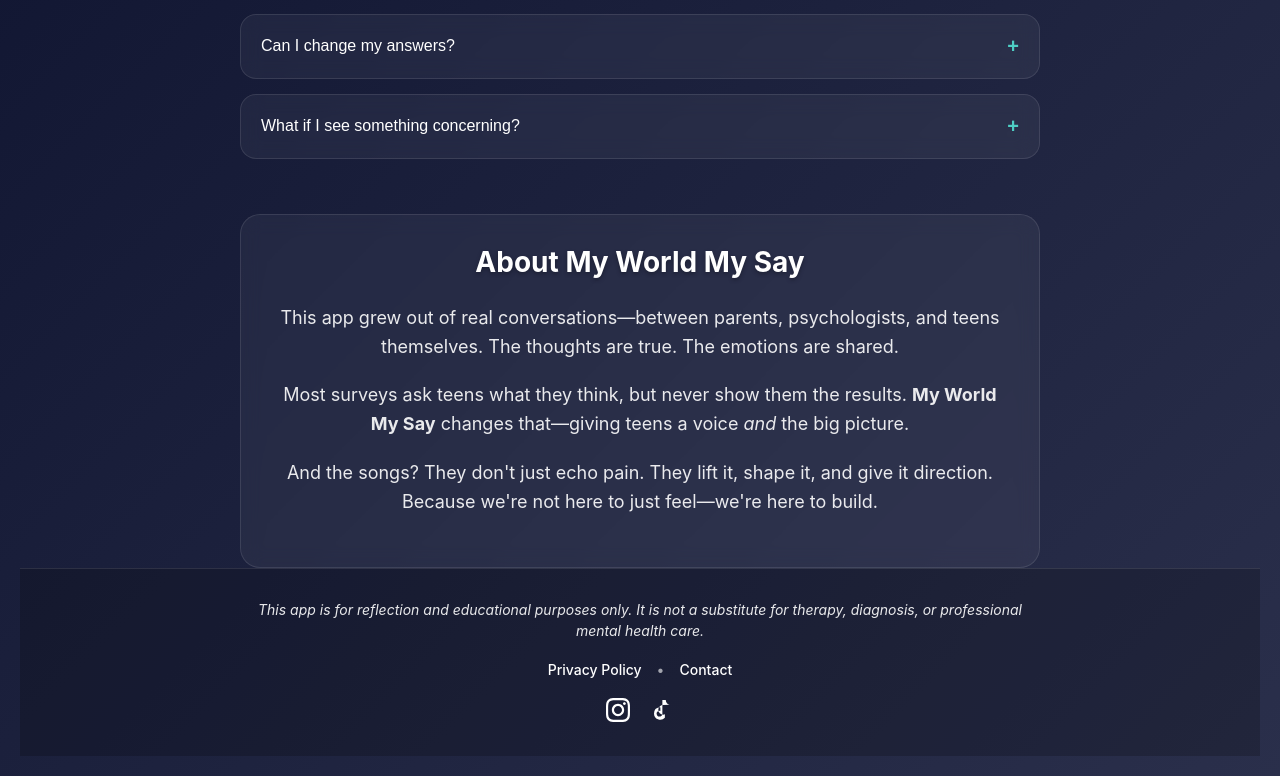
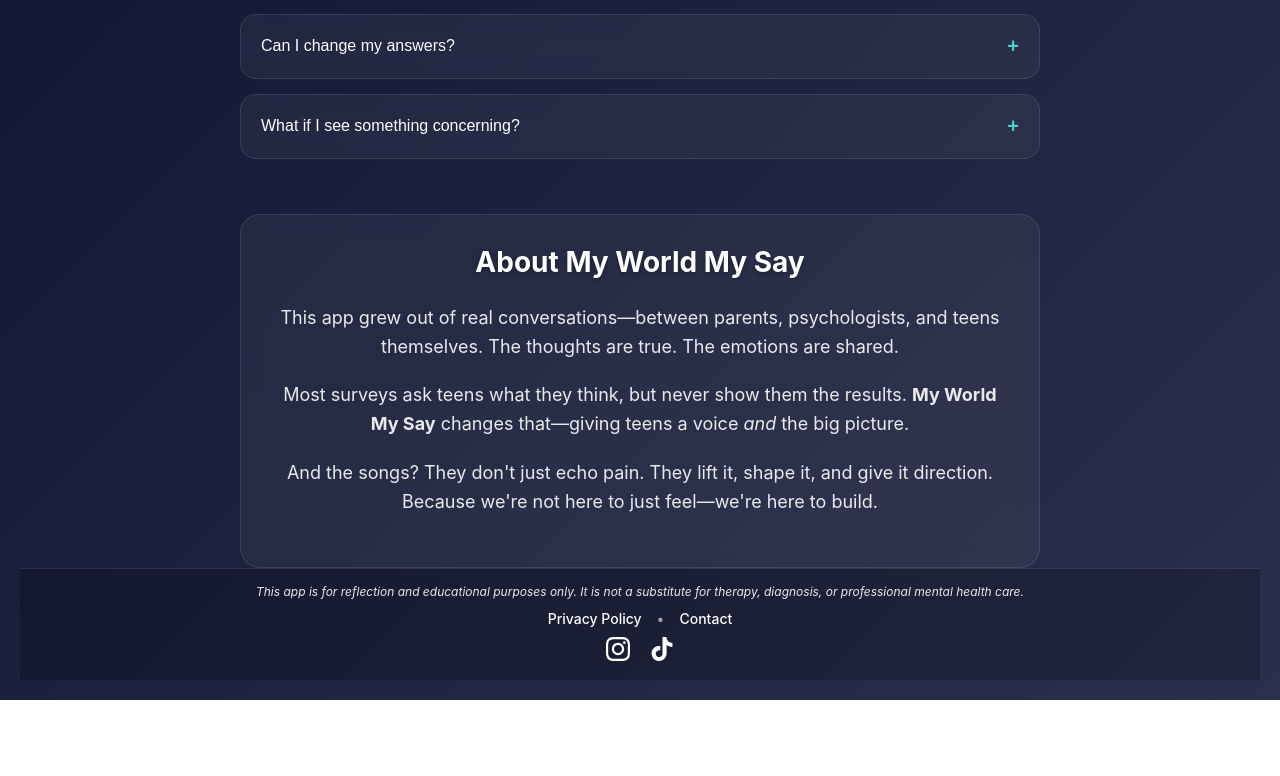
Before and after one commit to MWMS-LLC/main-poll-frontend, a React (Vite) app in the folder frontend/: page /faq in a window 1280 px wide. Shown: the part 732-1508 px from the top of the page. After the commit the page ends 1432 px from the top, so only its background shows below. Built offline with nearby package versions, Linux system fonts and the light colour scheme.

Commit message:
Improve Landing page layout: compact social sharing section, better bubble hover effects, fix TikTok icon

```diff
--- a/frontend/src/components/Footer.jsx
+++ b/frontend/src/components/Footer.jsx
@@ -32,7 +32,7 @@
             style={styles.socialIcon}
           >
             <svg width="24" height="24" viewBox="0 0 24 24" fill="currentColor">
-              <path d="M19.59 6.69a4.83 4.83 0 0 1-3.77-4.25V2h-3.45v13.67a2.89 2.89 0 0 1-5.2 1.74 2.89 2.89 0 0 1 2.31-4.64 2.93 2.93 0 0 1 .88.13V9.4a6.84 6.84 0 0 0-.88-.05A6.33 6.33 0 0 0 4 15.38a6.33 6.33 0 0 0 10.86 4.43v-3.45a4.85 4.85 0 0 1-1.74.32 4.83 4.83 0 0 1-4.83-4.83 4.83 4.83 0 0 1 4.83-4.83z"/>
+              <path d="M12.525.02c1.31-.02 2.61-.01 3.91-.02.08 1.53.63 3.09 1.75 4.17 1.12 1.11 2.7 1.62 4.24 1.79v4.03c-1.44-.05-2.89-.35-4.2-.97-.57-.26-1.1-.59-1.62-.93-.01 2.92.01 5.84-.02 8.75-.08 1.4-.54 2.79-1.35 3.94-1.31 1.92-3.58 3.17-5.91 3.21-1.43.08-2.86-.31-4.08-1.03-2.02-1.19-3.44-3.37-3.65-5.71-.02-.5-.03-1-.01-1.49.18-1.9 1.12-3.72 2.58-4.96 1.66-1.44 3.98-2.13 6.15-1.72.02 1.48-.04 2.96-.04 4.44-.99-.32-2.15-.23-3.02.37-.63.41-1.11 1.04-1.36 1.75-.21.51-.15 1.07-.14 1.61.24 1.64 1.82 3.02 3.5 2.87 1.12-.01 2.19-.66 2.77-1.61.19-.33.4-.67.41-1.06.1-1.79.06-3.57.07-5.36.01-4.03-.01-8.05.02-12.07z"/>
             </svg>
           </a>
         </div>
@@ -44,7 +44,7 @@
 const styles = {
   footer: {
     width: '100%',
-    padding: '30px 20px',
+    padding: '15px 20px',
     marginTop: 'auto',
     background: 'rgba(0, 0, 0, 0.2)',
     borderTop: '1px solid rgba(255, 255, 255, 0.1)'
@@ -58,9 +58,9 @@
 
   disclaimer: {
     color: 'rgba(255, 255, 255, 0.9)',
-    fontSize: '14px',
-    lineHeight: '1.5',
-    marginBottom: '20px',
+    fontSize: '12px',
+    lineHeight: '1.4',
+    marginBottom: '10px',
     fontStyle: 'italic'
   },
 
@@ -69,7 +69,7 @@
     justifyContent: 'center',
     alignItems: 'center',
     gap: '15px',
-    marginBottom: '20px'
+    marginBottom: '10px'
   },
 
   footerLink: {
--- a/frontend/src/index.css
+++ b/frontend/src/index.css
@@ -71,12 +71,19 @@
 
 /* Interactive bubble hover effects */
 .bubble-hover:hover {
-  transform: translateY(-5px) scale(1.05) !important;
-  box-shadow: 0 15px 35px rgba(0, 0, 0, 0.4) !important;
+  transform: translateY(-3px) scale(1.03) !important;
+  box-shadow: 0 12px 30px rgba(0, 0, 0, 0.4) !important;
+  transition: all 0.2s ease !important;
 }
 
 .bubble-hover:active {
-  transform: translateY(-2px) scale(1.02) !important;
+  transform: translateY(-1px) scale(0.98) !important;
+  transition: all 0.1s ease !important;
+}
+
+/* Add click delay to prevent accidental clicks during hover */
+.bubble-hover {
+  transition: all 0.2s ease !important;
 }
 
 /* Block hover effects */
--- a/frontend/src/pages/Landing.jsx
+++ b/frontend/src/pages/Landing.jsx
@@ -27,7 +27,7 @@
   const [selectedCategory, setSelectedCategory] = useState(null)
   const [selectedAge, setSelectedAge] = useState('')
 
-  const [showSharing, setShowSharing] = useState(false)
+  const [showSharing, setShowSharing] = useState(true)
   const [copySuccess, setCopySuccess] = useState(false)
   const [socialHandles, setSocialHandles] = useState({})
 
@@ -57,6 +57,8 @@
   }
 
   const handleCategoryClick = (category) => {
+    // Add small delay to prevent accidental clicks during hover
+    setTimeout(() => {
       // Check if user already exists in localStorage
       const existingUserUuid = localStorage.getItem('user_uuid')
       const existingYearOfBirth = localStorage.getItem('year_of_birth')
@@ -70,6 +72,7 @@
         setShowAgeDropdown(true)
         setSelectedAge('')
       }
+    }, 150) // 150ms delay
   }
 
   const handleAgeSubmit = async () => {
@@ -311,7 +314,7 @@
                 {copySuccess ? 'Copied!' : 'Copy link'}
               </button>
             </div>
-              <div style={styles.socialLabel}>Share to your accounts:</div>
+            <div style={styles.followUsText}>Follow Us:</div>
             <div style={styles.socialButtons}>
           <button
             style={{
@@ -722,9 +725,9 @@
   },
 
   sharingSection: {
-    marginTop: '40px',
-    marginBottom: '40px',
-    padding: '20px',
+    marginTop: '5px',
+    marginBottom: '20px',
+    padding: '8px',
     background: 'linear-gradient(135deg, #1A1F3B 0%, #2A2F4B 100%)',
     borderRadius: '20px',
     boxShadow: '0 10px 30px rgba(0, 0, 0, 0.3)',
@@ -737,8 +740,8 @@
     display: 'flex',
     justifyContent: 'space-between',
     alignItems: 'center',
-    marginBottom: '20px',
-    paddingBottom: '15px',
+    marginBottom: '10px',
+    paddingBottom: '8px',
     borderBottom: '1px solid rgba(255, 255, 255, 0.1)'
   },
 
@@ -773,8 +776,8 @@
     alignItems: 'center',
     background: 'rgba(255, 255, 255, 0.1)',
     borderRadius: '10px',
-    padding: '10px 15px',
-    marginBottom: '20px',
+    padding: '6px 10px',
+    marginBottom: '8px',
     border: '1px solid rgba(255, 255, 255, 0.2)'
   },
 
@@ -807,10 +810,19 @@
     fontWeight: '500'
   },
 
+  followUsText: {
+    fontSize: '12px',
+    color: 'rgba(255, 255, 255, 0.8)',
+    marginBottom: '6px',
+    fontWeight: '500',
+    textAlign: 'center'
+  },
+
   socialButtons: {
     display: 'flex',
-    gap: '15px',
-    justifyContent: 'center'
+    gap: '8px',
+    justifyContent: 'center',
+    marginBottom: '0'
   },
 
   socialButton: {
@@ -854,12 +866,20 @@
     width: '240px',
     textAlign: 'center',
     boxShadow: '0 8px 25px rgba(0, 0, 0, 0.3)',
-    transition: 'all 0.3s ease',
+    transition: 'all 0.2s ease',
     animation: 'bubbleFloat 2s ease-in-out infinite',
     display: 'flex',
     flexDirection: 'column',
     alignItems: 'center',
-    gap: '8px'
+    gap: '8px',
+    ':hover': {
+      transform: 'scale(1.02)',
+      boxShadow: '0 12px 35px rgba(0, 0, 0, 0.4)'
+    },
+    ':active': {
+      transform: 'scale(0.98)',
+      transition: 'all 0.1s ease'
+    }
   },
 
   bubbleEmoji: {
@@ -867,8 +887,12 @@
   },
 
   bubbleText: {
-    fontSize: '16px',
-    lineHeight: '1.3'
+    fontSize: '18px',
+    lineHeight: '1.3',
+    userSelect: 'none',
+    WebkitUserSelect: 'none',
+    MozUserSelect: 'none',
+    msUserSelect: 'none'
   }
 }
 
```
Lines whose indentation alone changed are shown as unchanged.
